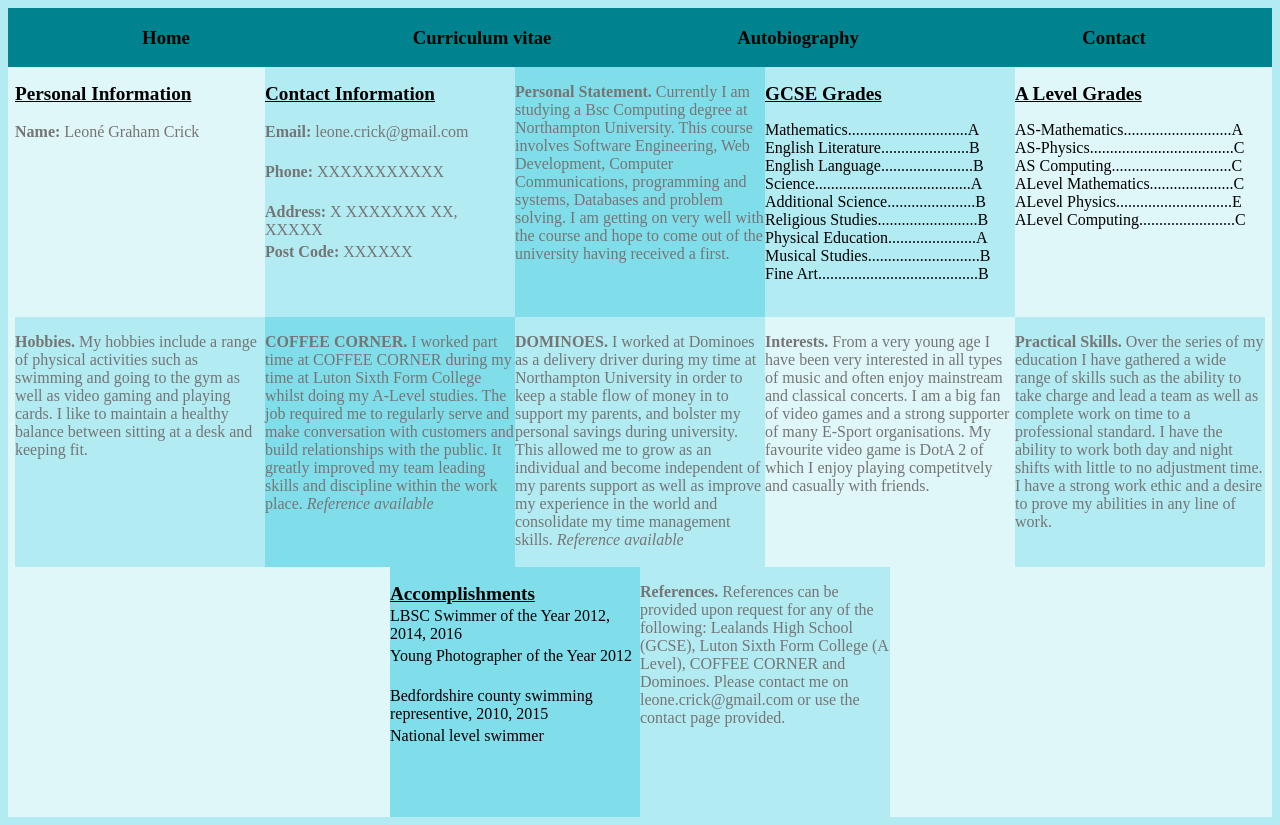
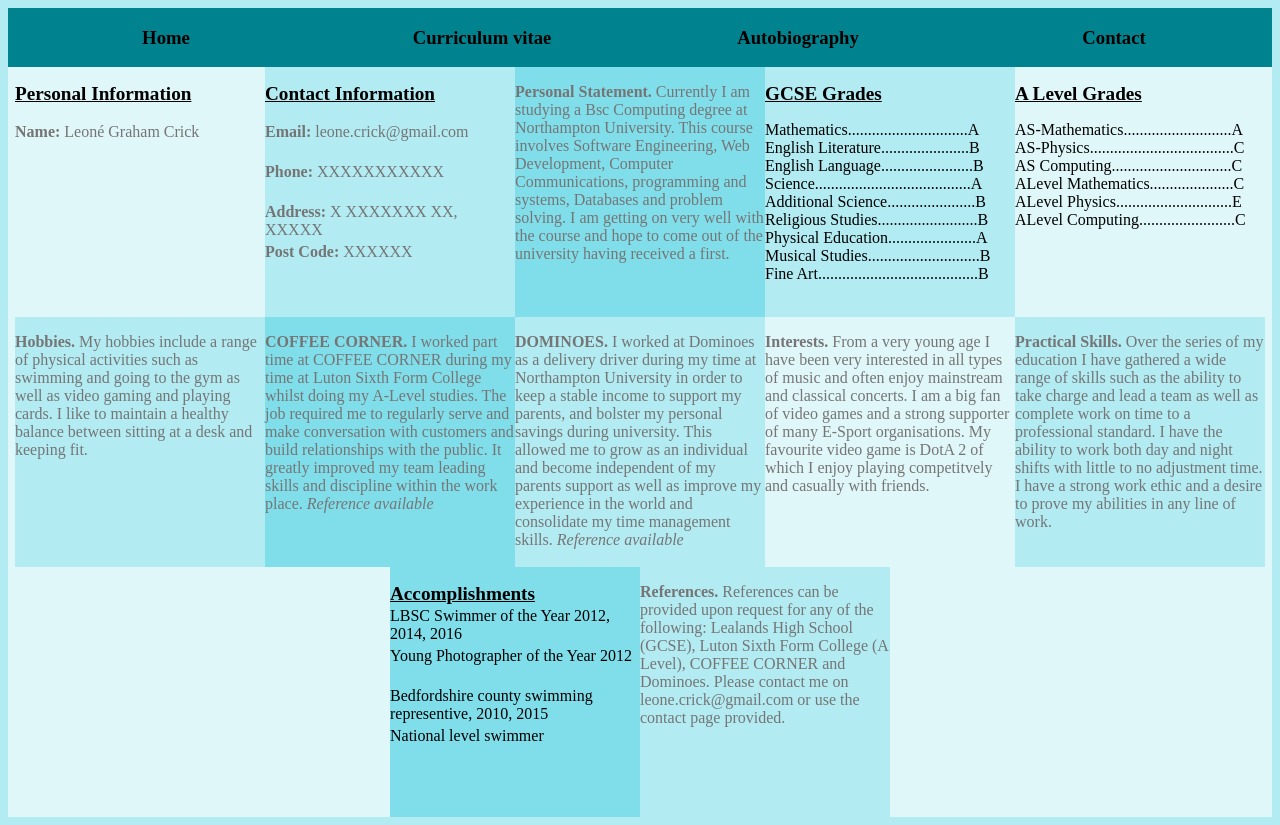
Before and after one commit to LGCrick/Assignment1, a plain HTML site: page cv.html in a window 1280 px wide. Drawn offline with Linux system fonts and the light colour scheme.

Commit message:
cv box content adjustment due to size overlap

```diff
--- a/cv.html
+++ b/cv.html
@@ -125,7 +125,7 @@
           <p>
             <b>DOMINOES.</b>
             I worked at Dominoes as a delivery driver during my time at Northampton University
-            in order to keep a stable flow of money in to support my parents,
+            in order to keep a stable income to support my parents,
             and bolster my personal savings during university. This allowed
             me to grow as an individual and become independent of my parents
             support as well as improve my experience in the world and consolidate
```
